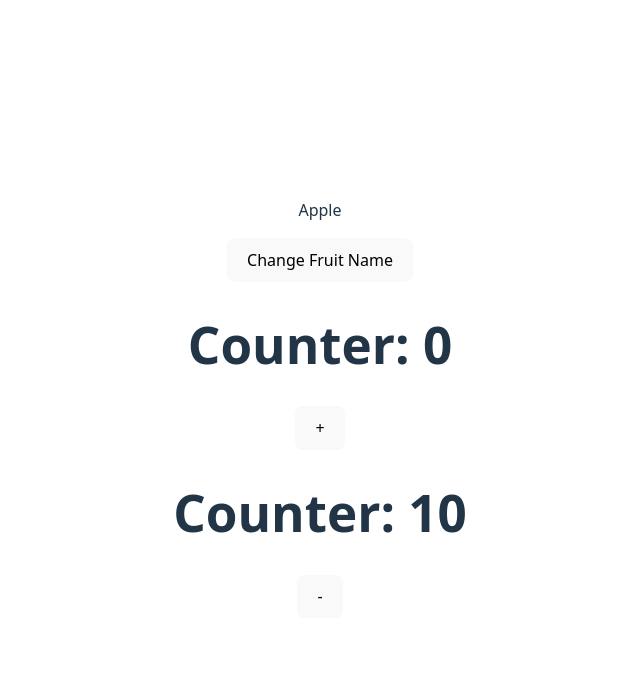
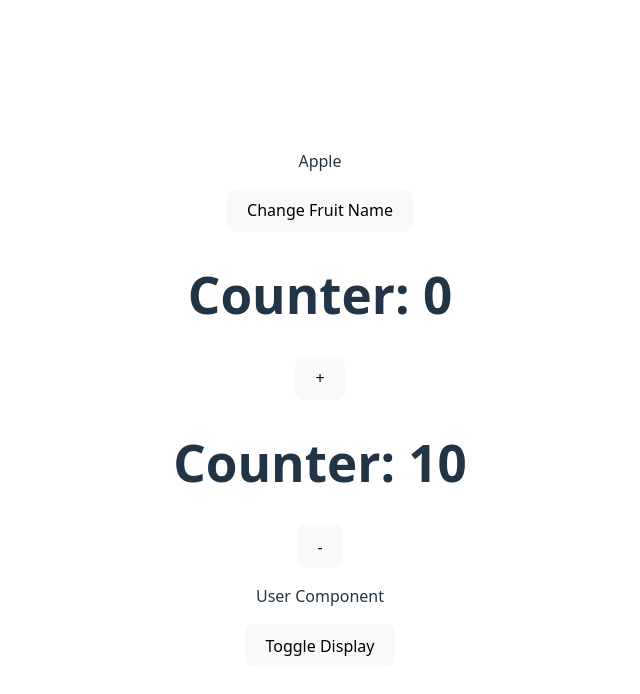
Before and after one commit to mdraza77/learning_react, a React (Vite) app: page / in a window 1280 px wide. Shown: the top 694 px of the page, without its empty margins (320-960 px from the left). Built offline with nearby package versions, Linux system fonts and the light colour scheme.

Commit message:
react component hide and show

```diff
--- a/src/App.jsx
+++ b/src/App.jsx
@@ -5,17 +5,23 @@ import "./App.css";
 import Header from "./header.jsx";
 import Login, { Profile, Setting, user_id } from "./UserComponent.jsx";
 import Counter from "./Counter.jsx";
+import User from "./User.jsx";
 
 function App() {
   const [fruit, setFruit] = useState("Apple");
   const handleFruit = () => {
     setFruit("Banana");
   };
+  const [display, setDisplay] = useState(true);
   return (
     <>
       <p>{fruit}</p>
       <button onClick={handleFruit}>Change Fruit Name</button>
       <Counter />
+      {/* {display ? <p>Hi, This is Md Raza</p> : null} */}
+      {/* {display ? <p>Hi, This is Md Raza</p> : <p>Not Available</p>} */}
+      {display ? <User /> : <p>Not Available</p>}
+      <button onClick={() => setDisplay(!display)}>Toggle Display</button>
     </>
   );
 }
--- /dev/null
+++ b/src/User.jsx
@@ -0,0 +1,9 @@
+const User = () => {
+  return (
+    <div>
+      <p>User Component</p>
+    </div>
+  );
+};
+
+export default User;
```
